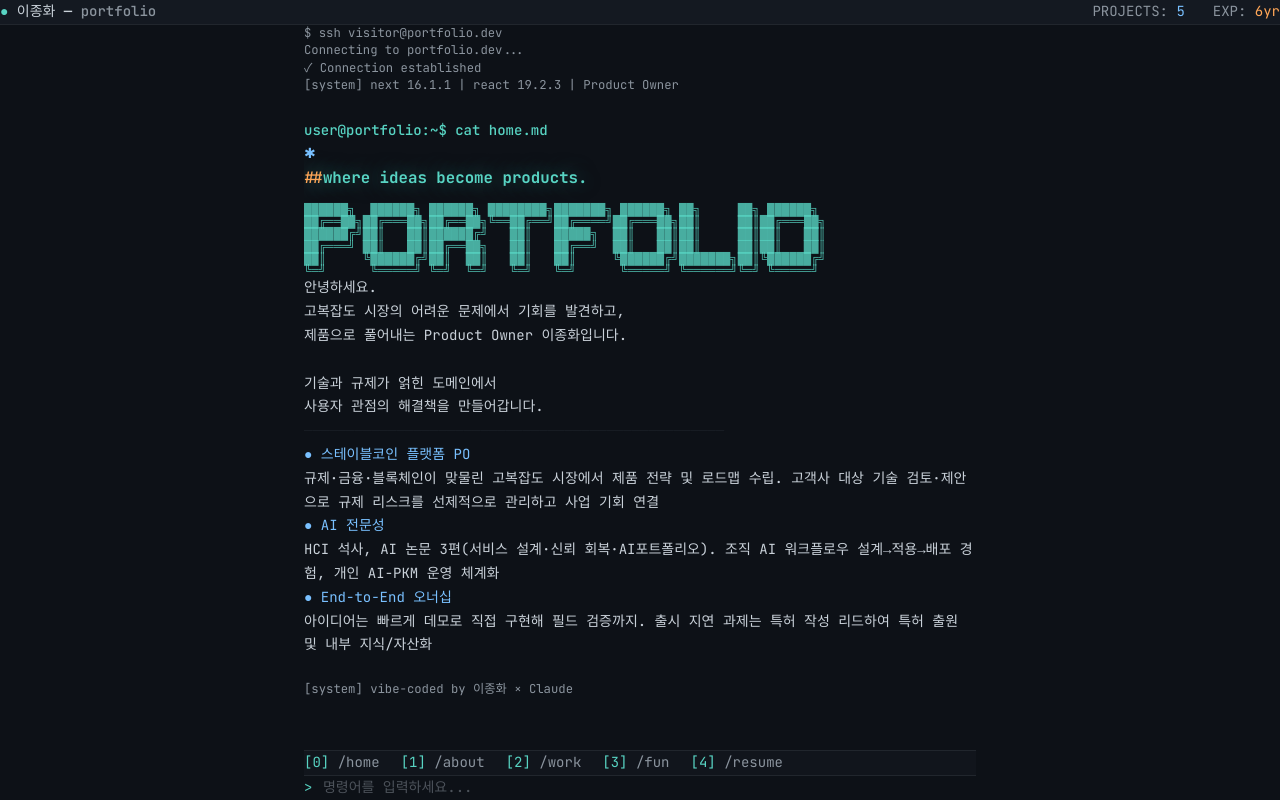
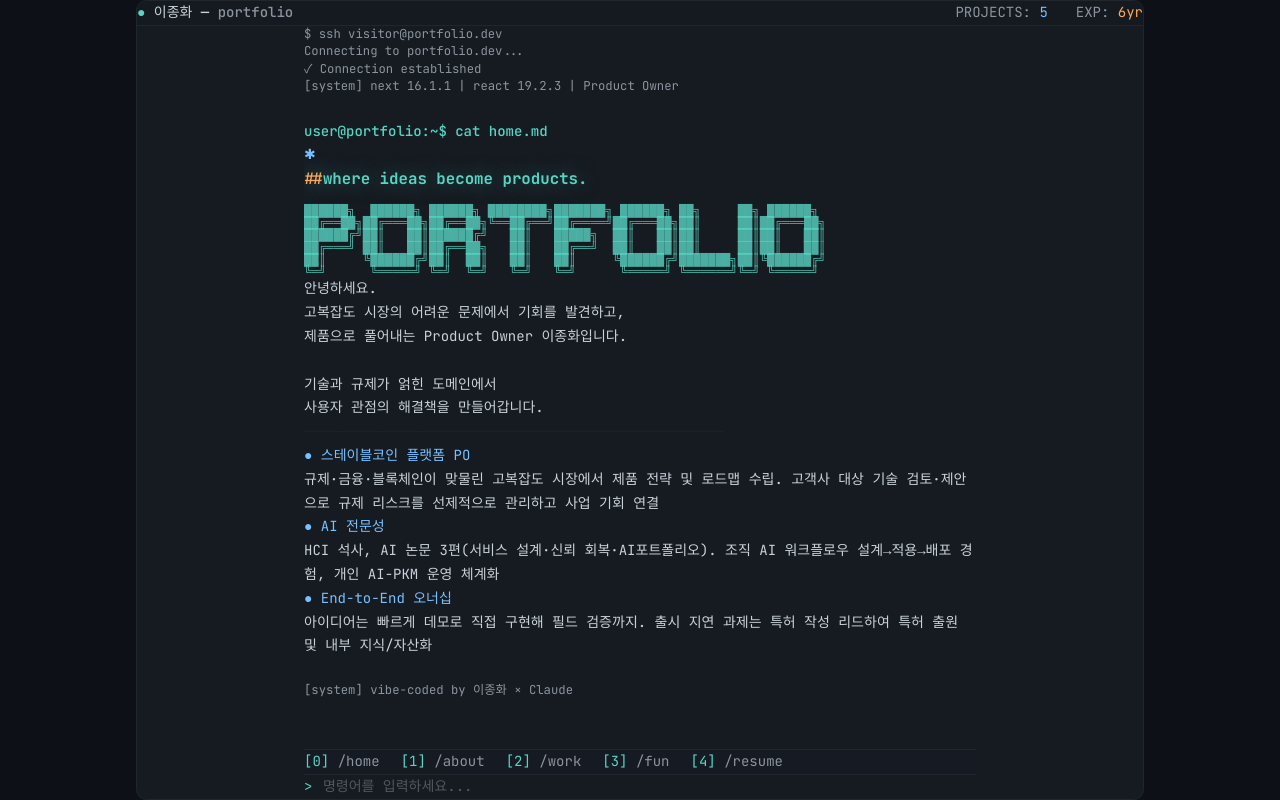
Before and after one commit to DinN0000/example_02, a Next.js app: page / in a window 1280 px wide. Built offline with nearby package versions, Linux system fonts and the light colour scheme.

Commit message:
전체 둥근 테두리 + 헤더/푸터 구분선 추가

```diff
--- a/src/components/Terminal.tsx
+++ b/src/components/Terminal.tsx
@@ -589,9 +589,11 @@ export default function Terminal() {
   };
 
   return (
-    <div className="h-screen bg-background flex flex-col font-mono overflow-hidden">
+    <div className="h-screen bg-background flex items-center justify-center font-mono p-4">
+      {/* Main Container with rounded border */}
+      <div className="w-full h-full max-w-6xl bg-card rounded-xl border border-border overflow-hidden flex flex-col">
         {/* Status Bar - Full Width */}
-      <header className="sticky top-0 z-10 bg-card/95 backdrop-blur border-b border-border">
+        <header className="bg-card/95 backdrop-blur border-b border-border">
           <div className="px-10 py-6 flex justify-between items-center">
             <span className="text-foreground font-medium text-base">
               <span className="text-accent">●</span> {portfolio.profile.name} — <span className="text-muted">portfolio</span>
@@ -638,7 +640,7 @@ export default function Terminal() {
           )}
 
           {/* Input */}
-          <footer className="sticky bottom-0 bg-background border-t border-border">
+          <footer className="bg-card border-t border-border">
             <div className="px-6 py-8">
               <form onSubmit={handleSubmit} className="flex items-center gap-3">
                 <span className="text-accent select-none">&gt;</span>
@@ -660,5 +662,6 @@ export default function Terminal() {
           </div>
         </div>
       </div>
+    </div>
   );
 }
```
Lines whose indentation alone changed are shown as unchanged.
